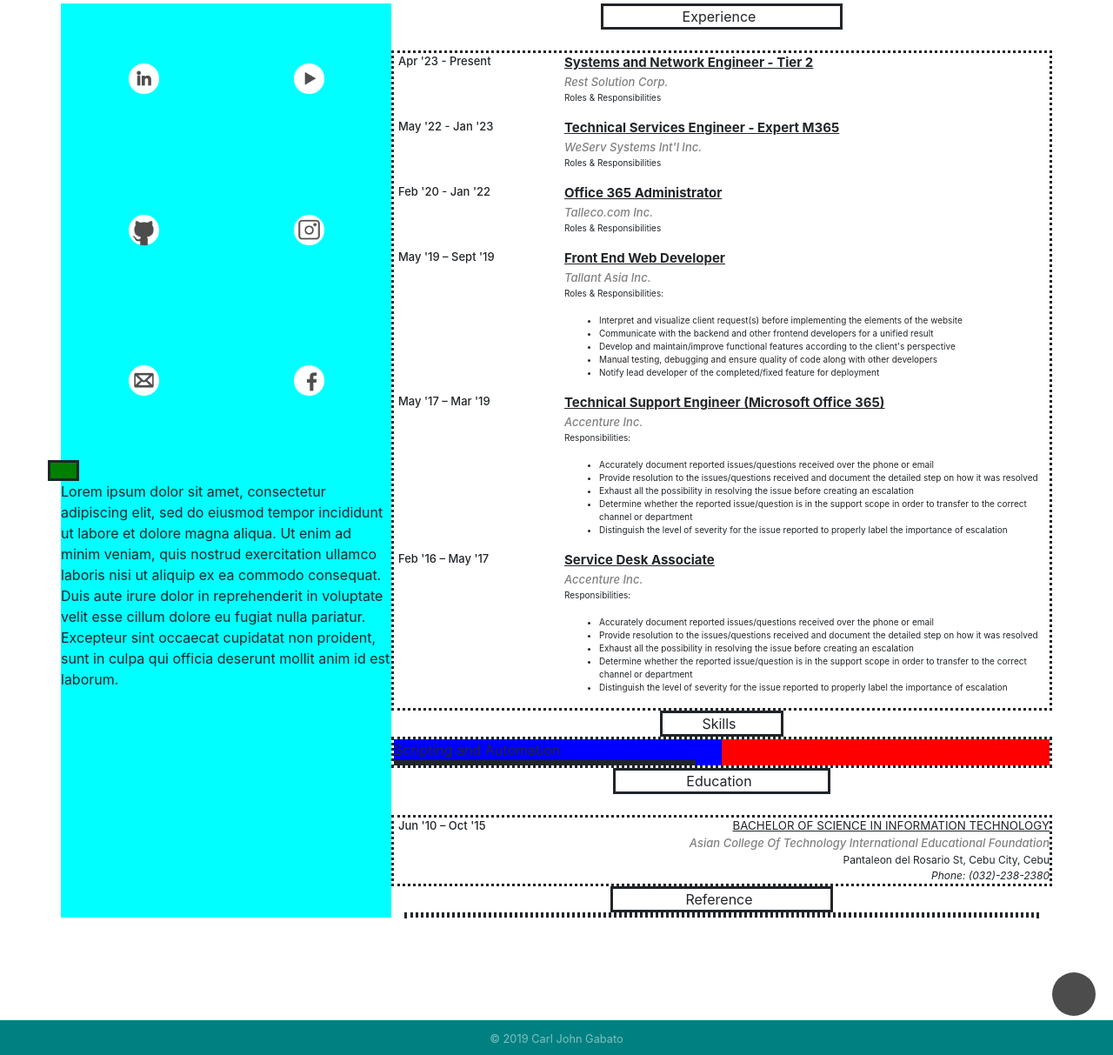
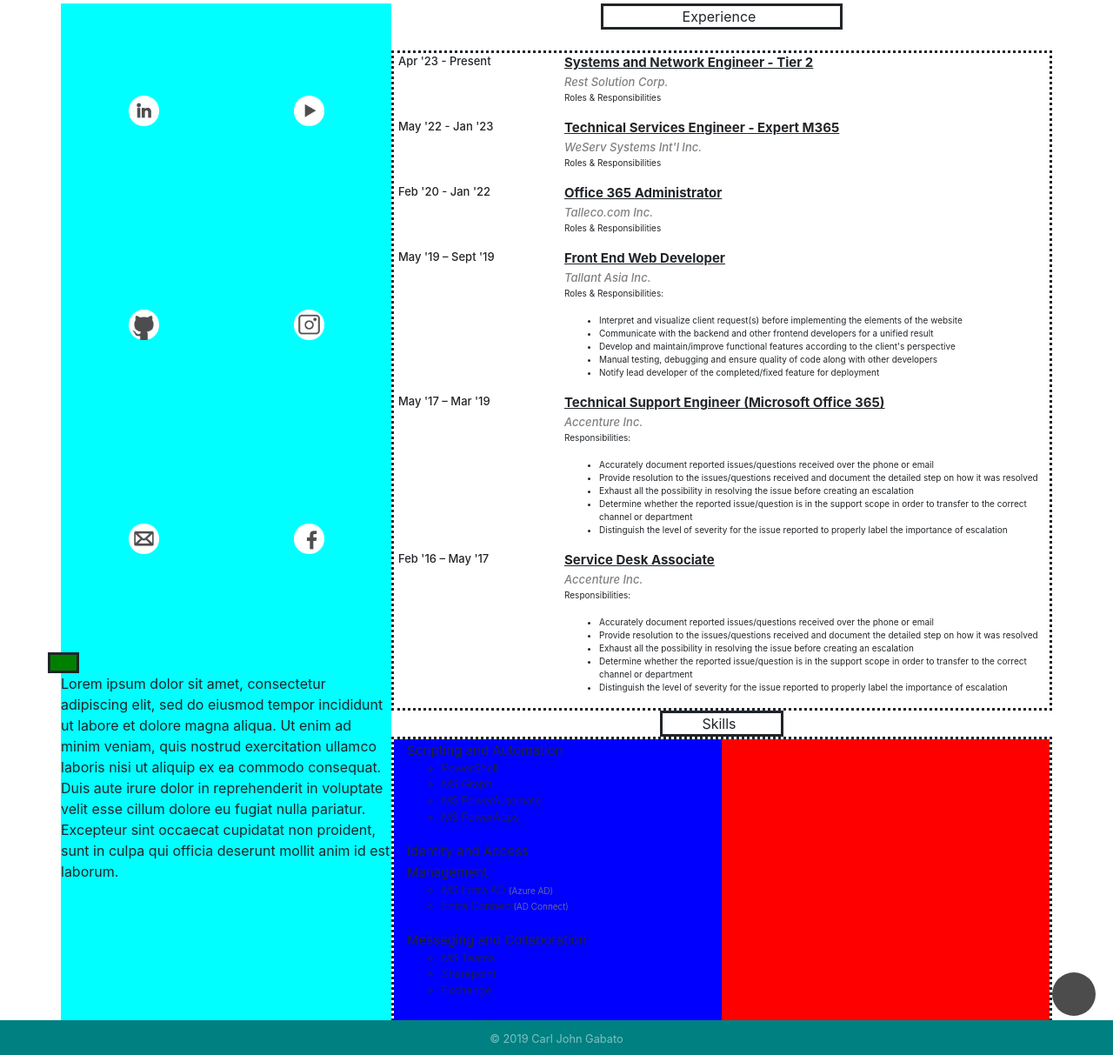
Before and after one commit to carljohngabato/aboutme, a Jekyll site: the page built from blogs.html, in a window 1280 px wide and 1400 px high, scrolled down 755 px. Shown: the part 187-1400 px from the top of the window at 87% size. Built offline with Jekyll 4.4.1, drawn with Linux system fonts in a browser that asks for light colours; nearby versions of some CDN libraries; some of the changed text lies outside the part shown.

Commit message:
Curing cancer with every commit

```diff
--- a/_sass/main.scss
+++ b/_sass/main.scss
@@ -634,6 +634,7 @@
 }
 .sk-left-row{
   width: 100%;
+  height: 100%;
 }
 .sk-right{
   background-color: red;
--- a/blogs.html
+++ b/blogs.html
@@ -186,13 +186,41 @@
                 <div class="row row-jobs">
                     <!-- #region -->
                     <div class="col-lg-6 sk-left">
-                        <div class="row sk-left-row">
-                            Scripting and Automation
-                        </div>
-                        <div class="row sk-left-row">
-                            <div class="col-lg-12 bar-meter">
-                                <div class="row fill-cont">
-                                    <div class="col-lg-10 bar-filled"></div>
+                        <div class="row">
+                            <div class="col-lg-8">
+                                <div class="skills-body">
+                                    <h8 class="skill-title">Scripting and Automation</h8>
+                                    <ul class="skills-list">
+                                        <li class="skill-svc">PowerShell</li>
+                                        <li class="skill-svc">MS Graph</li>
+                                        <li class="skill-svc">MS PowerAutomate</li>
+                                        <li class="skill-svc">MS PowerApps</li>
+                                    </ul>
+
+                                    <h8 class="skill-title">Identity and Access Management</h8>
+                                    <ul class="skills-list">
+                                        <li class="skill-svc">MS Entra AD <span class="skills-desc">(Azure AD)</span></li>
+                                        <li class="skill-svc">Entra Connect<span class="skills-desc">(AD Connect)</span></li>
+                                    </ul>
+
+                                    <h8 class="skill-title">Messaging and Collaboration</h8>
+                                    <ul class="skills-list">
+                                        <li class="skill-svc">MS Teams</li>
+                                        <li class="skill-svc">Sharepoint</li>
+                                        <li class="skill-svc">Exchange</li>
+                                    </ul>
+
+                                    <h8 class="skill-title">Backup and Storage</h8>
+                                    <ul class="skills-list">
+                                        <li class="skill-svc">Druva</li>
+                                        <li class="skill-svc">OneDrive</li>
+                                    </ul>
+
+                                    <h8 class="skill-title">Email Security Filtering</h8>
+                                    <ul class="skills-list">
+                                        <li class="skill-svc">Mimecast</li>
+                                        <li class="skill-svc">Kaspersky Security Center</li>
+                                    </ul>
                                 </div>
                             </div>
                         </div>
```
